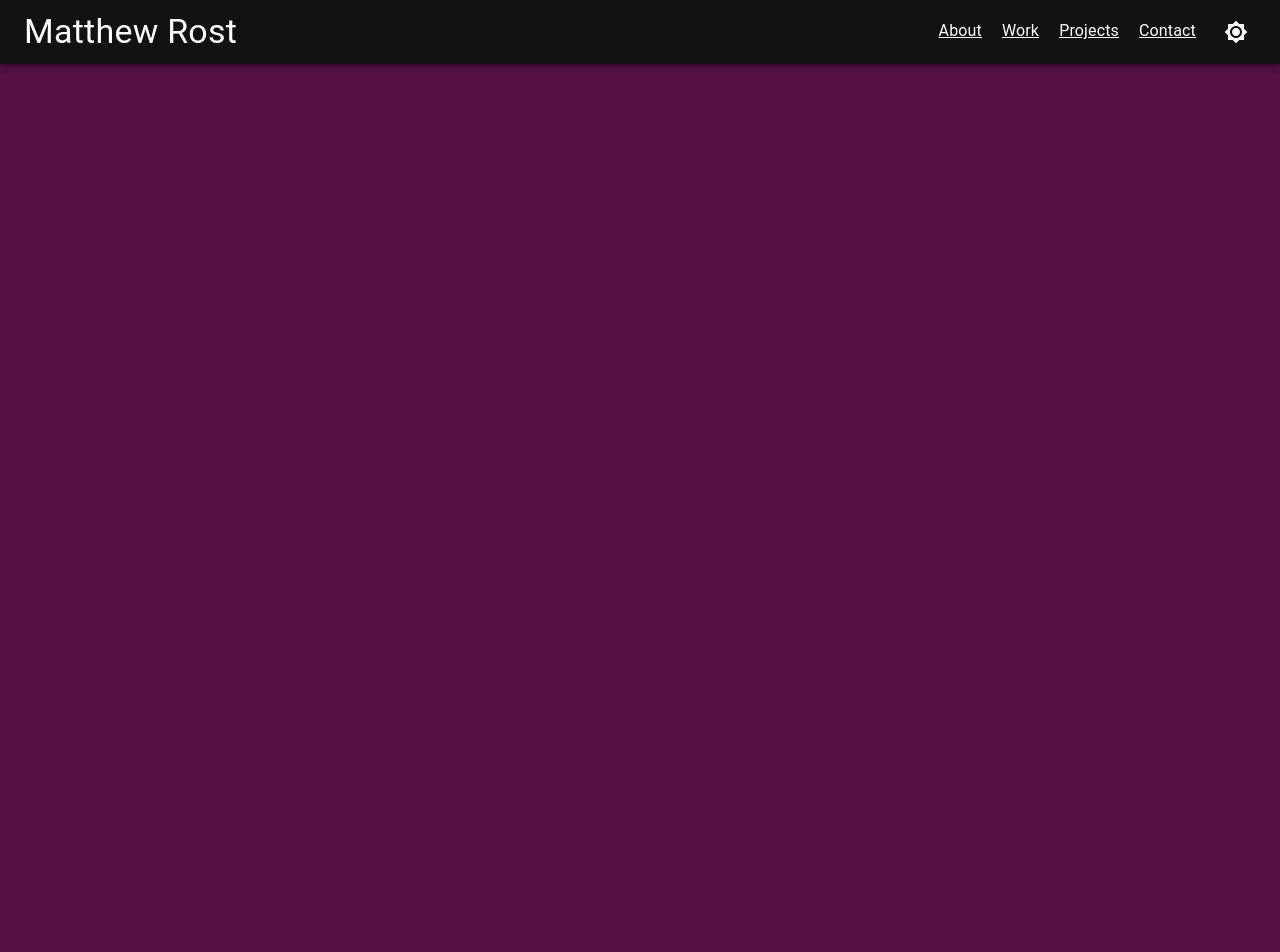
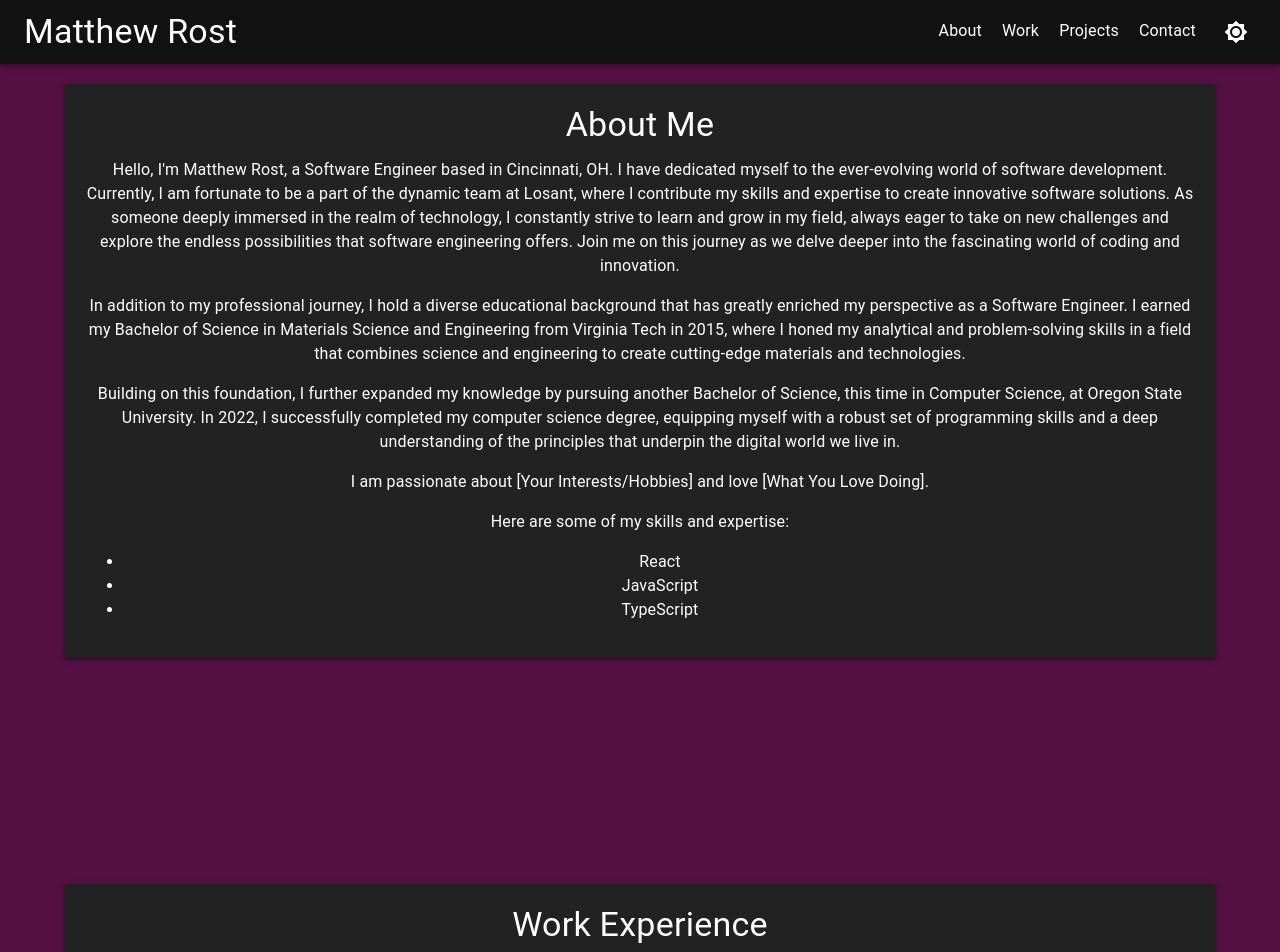
Before and after one commit to mattrost/mattrost.github.io, a React (Create React App) app: page / in a window 1280 px wide. Shown: the top 952 px of the page. Before the commit the page ends 800 px from the top, so only its background shows below. Built offline with nearby package versions, Linux system fonts and the light colour scheme.

Commit message:
Removed router, changed to scroll links.

```diff
--- a/package.json
+++ b/package.json
@@ -12,8 +12,8 @@
     "@testing-library/user-event": "^13.5.0",
     "react": "^18.2.0",
     "react-dom": "^18.2.0",
-    "react-router-dom": "6.16.0",
     "react-scripts": "^5.0.1",
+    "react-scroll": "^1.9.0",
     "web-vitals": "^2.1.4"
   },
   "devDependencies": {
--- a/src/App.js
+++ b/src/App.js
@@ -1,12 +1,11 @@
 import './App.css';
 import React, { useState, useEffect } from 'react';
-import { BrowserRouter as Router } from 'react-router-dom';
 import { CssBaseline } from "@mui/material";
 import { ThemeProvider } from '@mui/material/styles'; // Import ThemeProvider
 import { darkTheme, lightTheme } from './theme'; // Import your custom dark theme
 
-import AppRoutes from './Routes';
 import Navbar from './components/Navbar';
+import Home from './components/Home';
 
 function App() {
     const storedThemeMode = localStorage.getItem('themeMode') || 'dark';
@@ -24,14 +23,10 @@ function App() {
     return (
       <ThemeProvider theme={themeMode === 'dark' ? darkTheme : lightTheme}>
           <CssBaseline />
-          <Router>
           <div className="App">
               <Navbar toggleTheme={toggleTheme} themeMode={themeMode}/>
-              <main>
-                  <AppRoutes />
-              </main>
+              <Home />
           </div>
-          </Router>
       </ThemeProvider>
   );
 }
--- a/src/Routes.js
+++ /dev/null
@@ -1,19 +0,0 @@
-import React from 'react';
-import { Route, Routes } from 'react-router-dom';
-import About from './components/About';
-import Work from './components/Work';
-import Projects from './components/Projects';
-import Contact from './components/Contact';
-
-const AppRoutes = () => {
-    return (
-        <Routes>
-            <Route path="/about" element={<About />} />
-            <Route path="/work" element={<Work />} />
-            <Route path="/projects" element={<Projects />} />
-            <Route path="/contact" element={<Contact />} />
-        </Routes>
-    );
-}
-
-export default AppRoutes;
--- /dev/null
+++ b/src/components/Home.jsx
@@ -0,0 +1,29 @@
+import React from 'react';
+
+import About from './About';
+import Work from './Work';
+import Projects from './Projects';
+import Contact from './Contact';
+
+const Home = () => {
+    return (
+        <>
+            <div id ='about' style={{minHeight: '100vh', paddingTop: '64px'}}>
+                <About />
+            </div>
+            <div id ='work' style={{minHeight: '100vh', paddingTop: '64px'}}>
+                <Work />
+            </div>
+            <div id ='projects' style={{minHeight: '100vh', paddingTop: '64px'}}>
+                <Projects />
+            </div>
+            <div id ='contact' style={{minHeight: '100vh', paddingTop: '64px'}}>
+                <Contact />
+            </div>
+
+            <div style={{ paddingBottom: '100px' }}></div>
+        </>
+    );
+};
+
+export default Home;
--- a/src/components/Navbar.jsx
+++ b/src/components/Navbar.jsx
@@ -1,12 +1,27 @@
 import React from 'react';
-import { AppBar, Toolbar, Typography, Grid, Link, IconButton } from '@mui/material';
+import { Link as ScrollLink } from 'react-scroll';
+import { AppBar, Toolbar, Typography, Grid, IconButton } from '@mui/material';
 import Brightness4Icon from '@mui/icons-material/Brightness4'; // Moon icon
 import Brightness7Icon from '@mui/icons-material/Brightness7'; // Sun icon
 
 const Navbar = ({ toggleTheme, themeMode }) => {
+    const linkStyle = {
+        color: '#fff', // Link text color
+        marginRight: '20px',
+        cursor: 'pointer',
+    };
+
+    const scrollToSection = (sectionId) => {
+        const element = document.getElementById(sectionId);
+        if (element) {
+            element.scrollIntoView({ behavior: 'smooth', block: 'start', inline: 'nearest' });
+        }
+    };
+
+
     return (
-        <AppBar position="static">
-            <Toolbar>
+        <AppBar position="fixed" style={{  zIndex: 1000 }}>
+            <Toolbar style={{ minHeight: '64px' }}>
                 <Grid container justifyContent="space-between" alignItems="center">
                     <Grid item>
                         <Typography variant="h4">
@@ -14,24 +29,33 @@ const Navbar = ({ toggleTheme, themeMode }) => {
                         </Typography>
                     </Grid>
                     <Grid item>
-                        <Link href="/about" color="inherit" style={{ marginRight: '20px' }}>
+                        <ScrollLink to="about" spy={true} smooth={true} offset={0} duration={500}>
+                          <span style={linkStyle} onClick={() => scrollToSection('about')}>
                             About
-                        </Link>
-                        <Link href="/work" color="inherit" style={{ marginRight: '20px' }}>
+                          </span>
+                        </ScrollLink>
+                        <ScrollLink to="work" spy={true} smooth={true} offset={0} duration={500}>
+                          <span style={linkStyle} onClick={() => scrollToSection('work')}>
                             Work
-                        </Link>
-                        <Link href="/projects" color="inherit" style={{ marginRight: '20px' }}>
+                          </span>
+                        </ScrollLink>
+                        <ScrollLink to="projects" spy={true} smooth={true} offset={0} duration={500}>
+                          <span style={linkStyle} onClick={() => scrollToSection('projects')}>
                             Projects
-                        </Link>
-                        <Link href="/contact" color="inherit" style={{ marginRight: '20px' }}>
+                          </span>
+                        </ScrollLink>
+                        <ScrollLink to="contact" spy={true} smooth={true} offset={0} duration={500}>
+                          <span style={linkStyle} onClick={() => scrollToSection('contact')}>
                             Contact
-                        </Link>
+                          </span>
+                        </ScrollLink>
                         <IconButton onClick={toggleTheme} color="inherit">
                             {themeMode === 'dark' ? <Brightness7Icon /> : <Brightness4Icon />}
                         </IconButton>
                     </Grid>
                 </Grid>
             </Toolbar>
+
         </AppBar>
     );
 }
```
Also changed, not shown: 1 other file (tests, documents, lock files or other folders).
